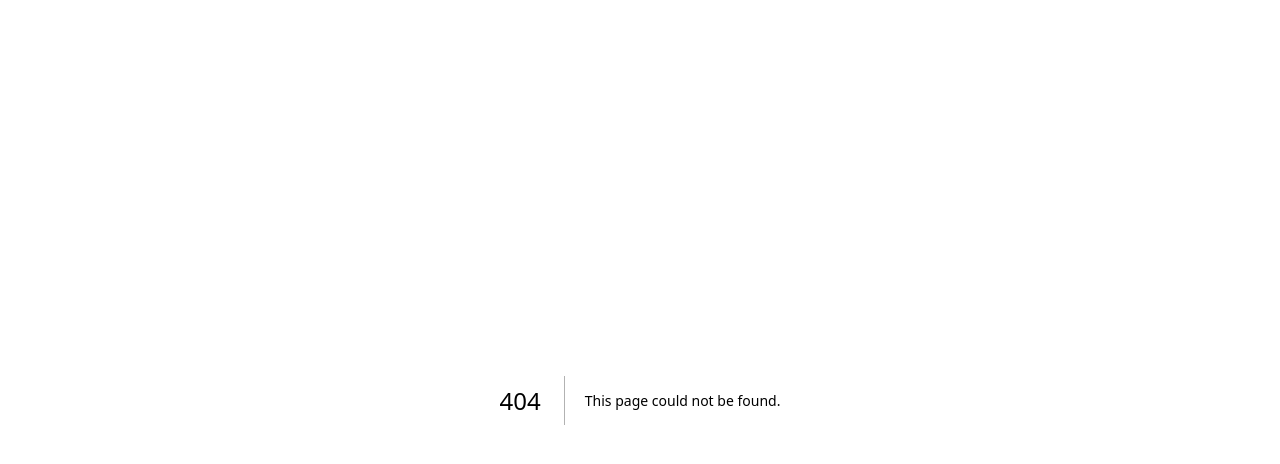
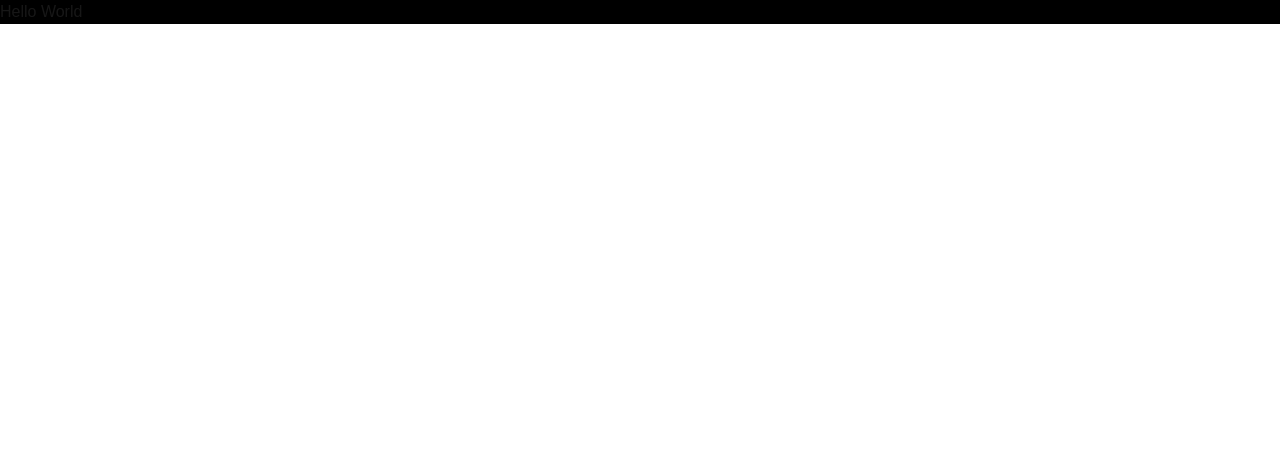
Before and after one commit to Peixotim/breakFlow-frontEnd, a Next.js app: page /login in a window 1280 px wide. Before the commit this address had no page. Shown: the top 464 px of the page. Built offline with nearby package versions, Linux system fonts and the light colour scheme.

Commit message:
feat: Adiciona a pagina de login

```diff
--- /dev/null
+++ b/app/login/page.tsx
@@ -0,0 +1,9 @@
+export default function LoginPage(){
+  return (
+    <div className="bg-black">
+      <div>
+        <p>Hello World</p>
+      </div>
+    </div>
+  )
+}
```
